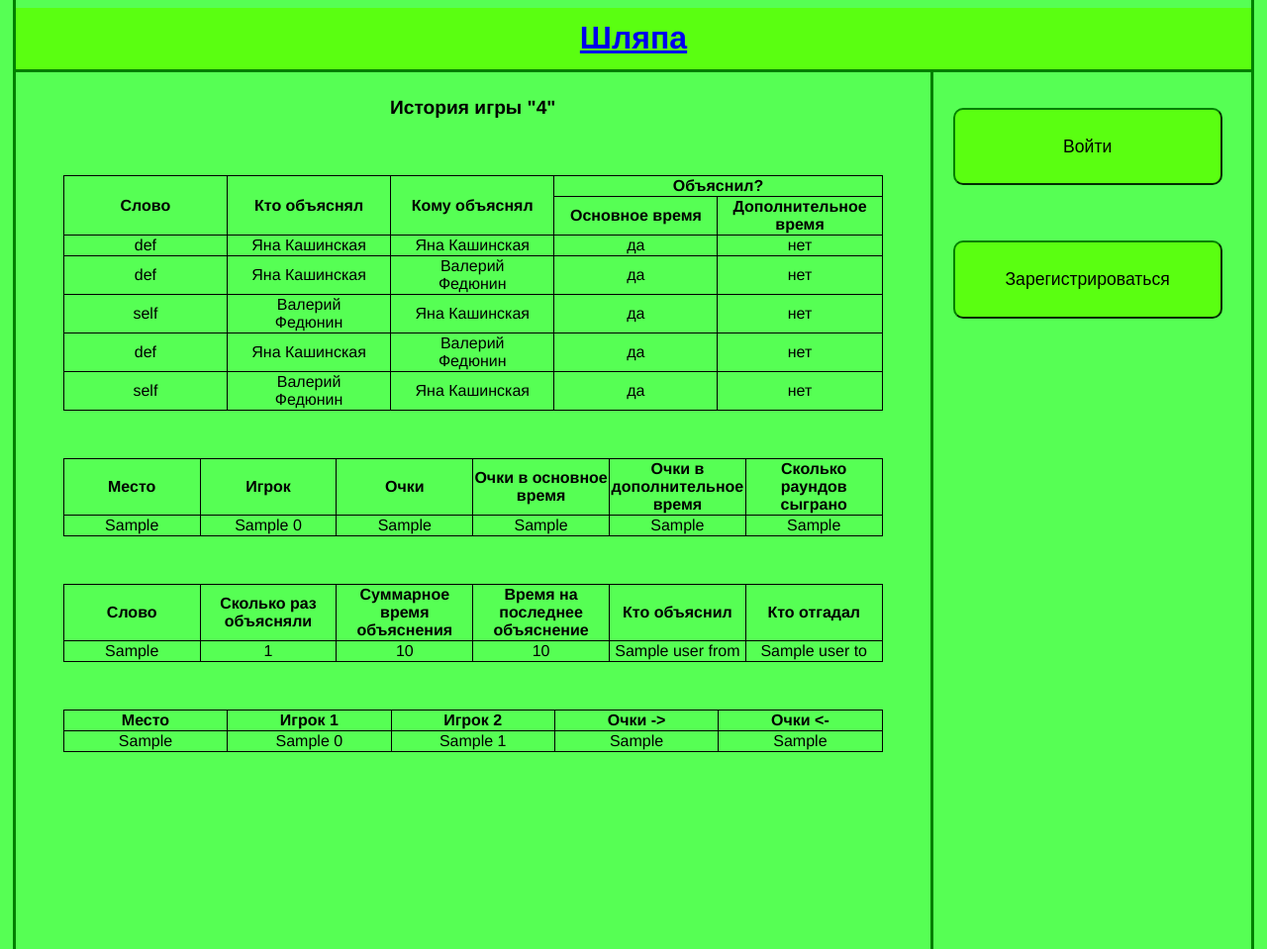
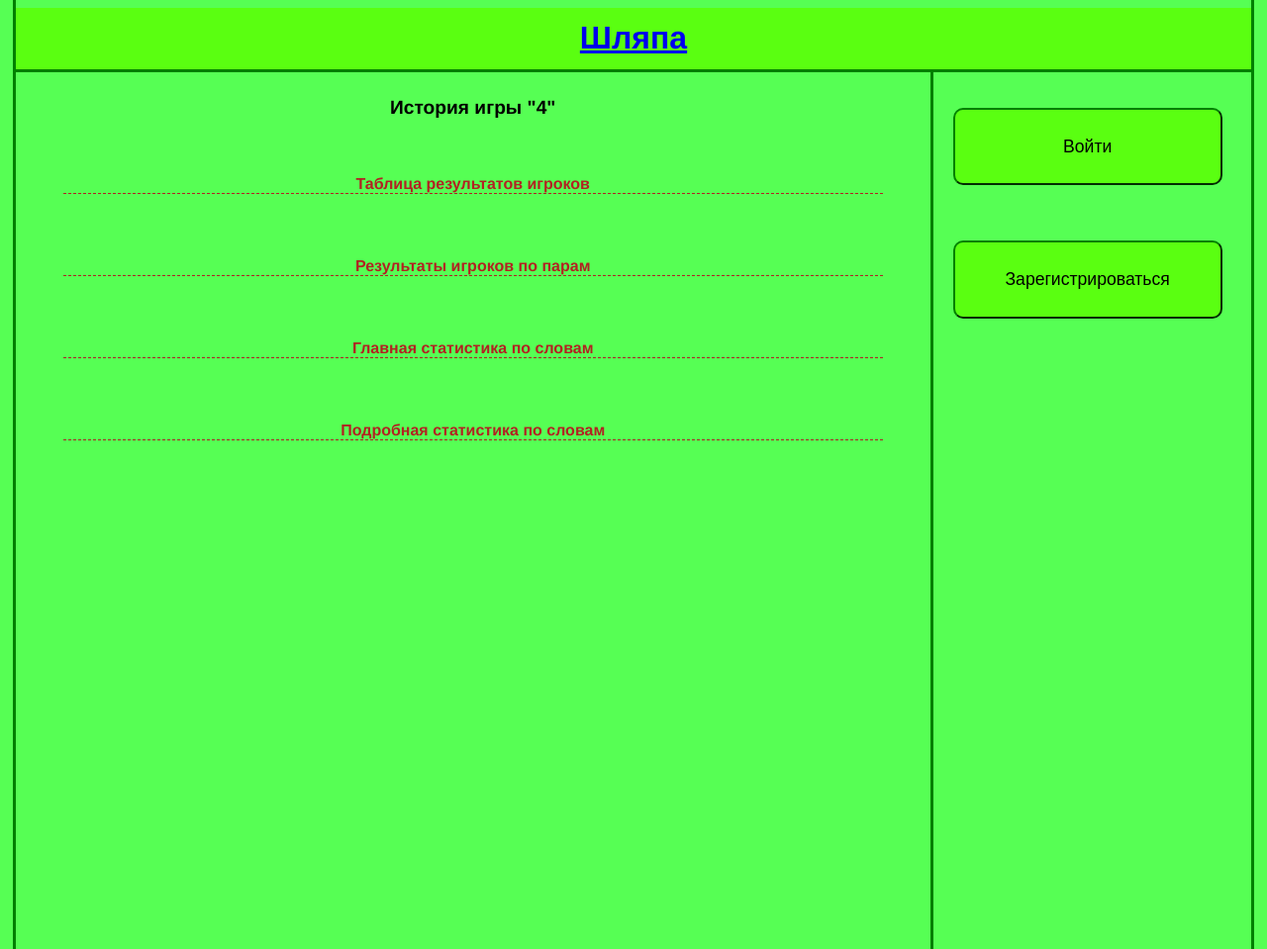
Before and after one commit to KashinYana/hat, a Django app: template templates/history_game.html in a window 1280 px wide. Shown: the top 959 px of the page at 99% size. Run offline with Django 3.2, Linux system fonts and the light colour scheme; data comes from the database, SQL or seed files in the repository; the template is opened without the code that fills it: values that come from a table or form of the project are taken from there, most other values are stand-ins (such as "Sample title", 1, 10 or a date in 2020); parts of the project's set-up code (start-up, migrations or seed data) failed here and were passed over.

Commit message:
add hidden div

```diff
--- a/templates/history_game.html
+++ b/templates/history_game.html
@@ -46,8 +46,6 @@
 	width: 100%;
 }
 
-
-
 #statisticsWords td, th{
 	text-align: center;
 	width: 16.6%;
@@ -61,14 +59,82 @@
 	text-align: center;
 }
 
+h3{
+	text-align: center;
+	font-size: 100%;
+	text-decoration:none;
+	border-bottom:#B22222 1px dashed;
+	color:	#B22222;
+}
+
+.hide_div{
+	height: 0;
+	visibility: hidden;
+}
+
 </style>
 
-<p>
+<script>
+	function showHide(nameId){
+		divstyle = document.getElementById(nameId).style.visibility;
+        if (divstyle.toLowerCase() == "visible") {
+            document.getElementById(nameId).style.visibility = "hidden";
+            document.getElementById(nameId).style.height = 0;
+        }
+        else {
+            document.getElementById(nameId).style.visibility = "visible";
+            document.getElementById(nameId).style.height = "auto";
+        }
+	}
+
+</script>
+
+<p id = "history_game">
 	<h1> История игры "{{game.name}}"  </h1>
+	<div id = "rating" class = "class_table">
+		{% if rating %}
+			<h3 onclick="showHide('table_rating');"> Таблица результатов игроков </h3>
+			<div id="table_rating" class = "hide_div">
+				<table border="1">
+				<tr>
+					<th> Место </th> <th> Игрок </th> <th> Очки </th> <th> Очки в основное время </th>  <th> Очки в дополнительное время</th>
+					<th> Сколько раундов сыграно </th>
+				</tr>
+				{% for id in rating %}
+				<tr>
+				  <td>{{id.0}}</td> <td>{{id.1.0.get_full_name}}</td> <td> {{id.1.1}}</td> <td> {{id.1.2}} </td> <td> {{id.1.3}}</td>
+				  <td> {{id.1.4}} </td>
+				</tr>
+				{% endfor %}
+				</table>
+			</div>
+		{% endif %}
+	</div>
+	<div id = "ratingPairUsers" class = "class_table">
+		{% if ratingPairUsers %}
+			<h3 onclick="showHide('table_pair_users');" > Результаты игроков по парам </h3>
+			<div id="table_pair_users" class = "hide_div">
+				<table>
+					<tr>
+						<th> Место </th> <th> Игрок 1 </th> <th> Игрок 2</th> <th> Очки -> </th> <th> Очки <- </th>
+					</tr>
+					{% for line in ratingPairUsers %}
+						<td> {{line.0}} </td>
+						<td> {{line.1.0.get_full_name}} </td>
+						<td> {{line.1.1.get_full_name}} </td>
+						<td> {{line.1.2}} </td>
+						<td> {{line.1.3}} </td>
+					{% endfor %}
+				</table>
+			</div>
+		{% endif %}
+	</div>
 
 	<div id="report_game" class = "class_table">
 		{% if reportGame %}
-			<table border="1">
+			<h3 onclick="showHide('table_report_game');" > Главная статистика по словам </h3>
+			<div id="table_report_game" class = "hide_div">
+				<table border="1" id = "id">
 					<tr>
 						<th ROWSPAN=2> Слово </th> <th ROWSPAN=2> Кто объяснял </th> <th ROWSPAN=2 > Кому объяснял</th> <th COLSPAN=2> Объяснил?</th>
 					</tr>
@@ -99,26 +165,14 @@
 					</tr>
 					{% endfor %}
 				</table>
+			</div>
 		{% endif %}
 	</div>
-	<div id = "rating" class = "class_table">
-		{% if rating %}
-			<table border="1">
-			<tr>
-				<th> Место </th> <th> Игрок </th> <th> Очки </th> <th> Очки в основное время </th>  <th> Очки в дополнительное время</th>
-				<th> Сколько раундов сыграно </th>
-			</tr>
-			{% for id in rating %}
-			<tr>
-			  <td>{{id.0}}</td> <td>{{id.1.0.get_full_name}}</td> <td> {{id.1.1}}</td> <td> {{id.1.2}} </td> <td> {{id.1.3}}</td>
-			  <td> {{id.1.4}} </td>
-			</tr>
-			{% endfor %}
-			</table>
-		{% endif %}
-	</div>
+
 	<div id = "statisticsWords" class = "class_table">
 		{% if statisticsWords %}
+			<h3 onclick="showHide('table_statistics_words');" > Подробная статистика по словам </h3>
+			<div id="table_statistics_words" class = "hide_div">
 				<table>
 					<tr>
 					<th> Слово </th> <th> Сколько раз объясняли </th> <th> Суммарное время объяснения </th> <th>  Время на последнее объяснение </th> <th> Кто объяснил </th> <th> Кто отгадал </th>
@@ -132,22 +186,7 @@
 					</tr>
 					{% endfor%}
 				</table>
-		{% endif %}
 			</div>
-	<div id = "ratingPairUsers" class = "class_table">
-		{% if ratingPairUsers %}
-			<table>
-				<tr>
-					<th> Место </th> <th> Игрок 1 </th> <th> Игрок 2</th> <th> Очки -> </th> <th> Очки <- </th>
-				</tr>
-				{% for line in ratingPairUsers %}
-					<td> {{line.0}} </td>
-					<td> {{line.1.0.get_full_name}} </td>
-					<td> {{line.1.1.get_full_name}} </td>
-					<td> {{line.1.2}} </td>
-					<td> {{line.1.3}} </td>
-				{% endfor %}
-			</table>
 		{% endif %}
 	</div>
 </p>
```
Lines whose indentation alone changed are shown as unchanged.
